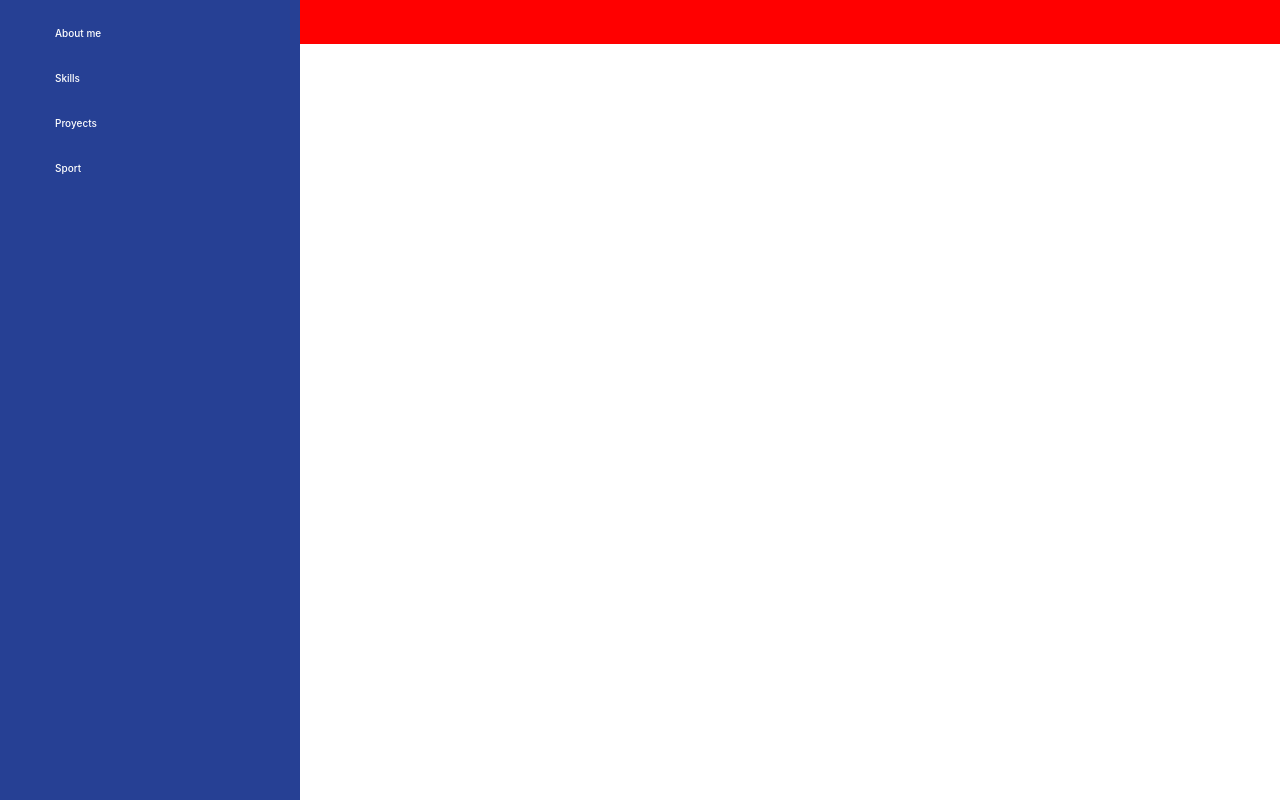
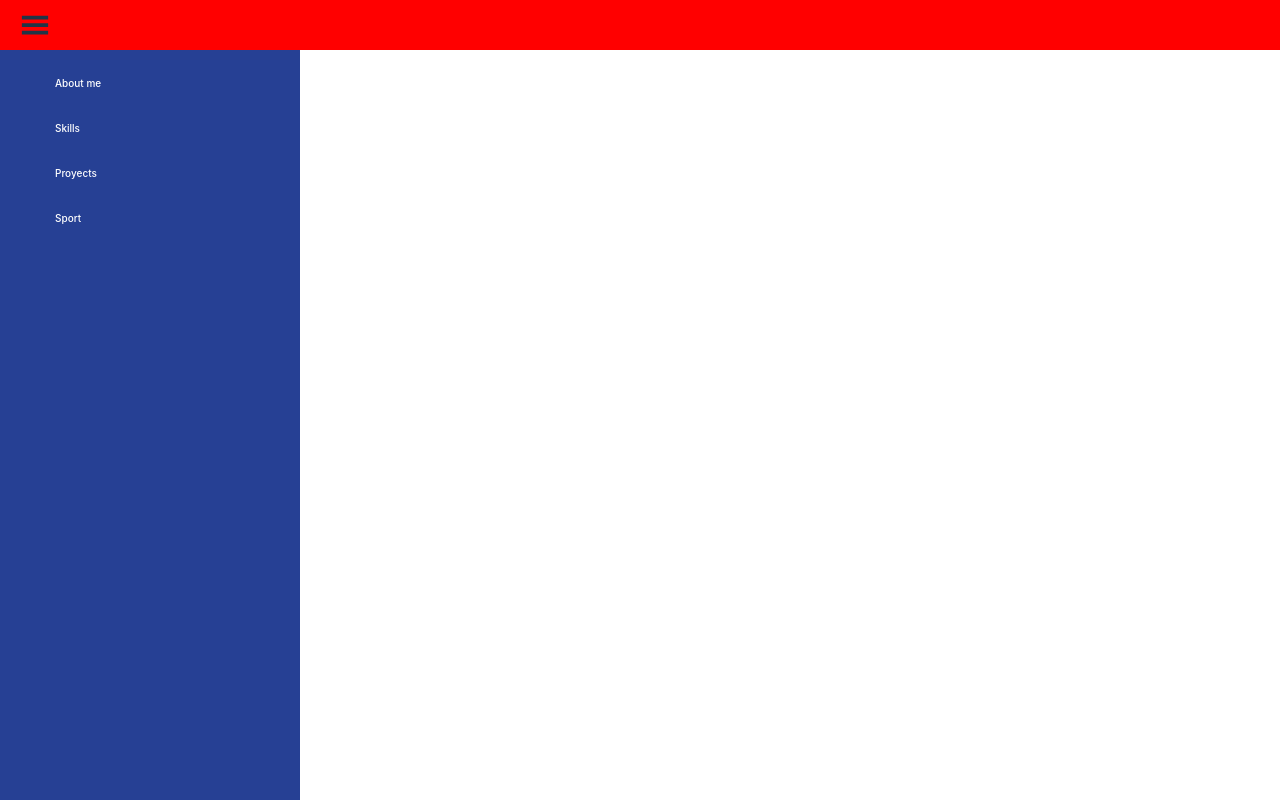
Before and after one commit to josuemj/portfolio, a React (Vite) app: page / in a window 1280 px wide. Shown: the top 800 px of the page. Built offline with nearby package versions, Linux system fonts and the light colour scheme.

Commit message:
feat! sidebar on process

```diff
--- a/package.json
+++ b/package.json
@@ -11,7 +11,8 @@
   },
   "dependencies": {
     "react": "^18.2.0",
-    "react-dom": "^18.2.0"
+    "react-dom": "^18.2.0",
+    "react-icons": "^5.2.1"
   },
   "devDependencies": {
     "@types/react": "^18.2.66",
--- a/src/App.css
+++ b/src/App.css
@@ -29,3 +29,12 @@ header {
   padding: 10px 20px; /* Adds padding inside the header */
   margin: 0 auto;
 }
+
+header svg{
+  font-size: 30px;
+  transition: font-size, ease 0.2s;
+}
+
+header svg:hover{
+  font-size: 32px;
+}
--- a/src/App.jsx
+++ b/src/App.jsx
@@ -1,18 +1,21 @@
-import { useState } from 'react'
-import reactLogo from './assets/react.svg'
-import viteLogo from '/vite.svg'
-import './App.css'
-import NavBar from './components/NavBar'
+import { useState } from "react";
+import reactLogo from "./assets/react.svg";
+import viteLogo from "/vite.svg";
+import "./App.css";
+import NavBar from "./components/NavBar";
+import { GiHamburgerMenu } from "react-icons/gi";
 
 function App() {
-  const [count, setCount] = useState(0)
+  const [showNav, setShowNav] = useState(false)
 
   return (
     <>
-      <header>header</header>
-      <NavBar />
+      <header>
+        <GiHamburgerMenu onClick={() => setShowNav(!showNav)}/>
+      </header>
+      <NavBar show={showNav}/>
     </>
-  )
+  );
 }
 
-export default App
+export default App;
--- a/src/components/NavBar.css
+++ b/src/components/NavBar.css
@@ -1,11 +1,14 @@
-.navBar{
+.navBar {
     width: 240px;
     background-color: #264094;
-    position: absolute;
     height: 100vh;
     transition: all 1s;
     padding: 0 30px;
-    transition: all 1s;
+    left: -100%; /* Initially off-screen */
+}
+
+.navBar.active {
+    left: 0; /* Bring into view when active */
 }
 
 ul{
--- a/src/components/NavBar.jsx
+++ b/src/components/NavBar.jsx
@@ -1,8 +1,9 @@
 import './NavBar.css'
-function NavBar(){
+
+function NavBar({show}){
     return(
         <>
-        <div className="navBar">
+        <div className={show ? 'navBar active' : 'navBar'}>
             <ul>
                 <li>
                     <a>About me</a>
```
Also changed, not shown: 1 other file (tests, documents, lock files or other folders).
